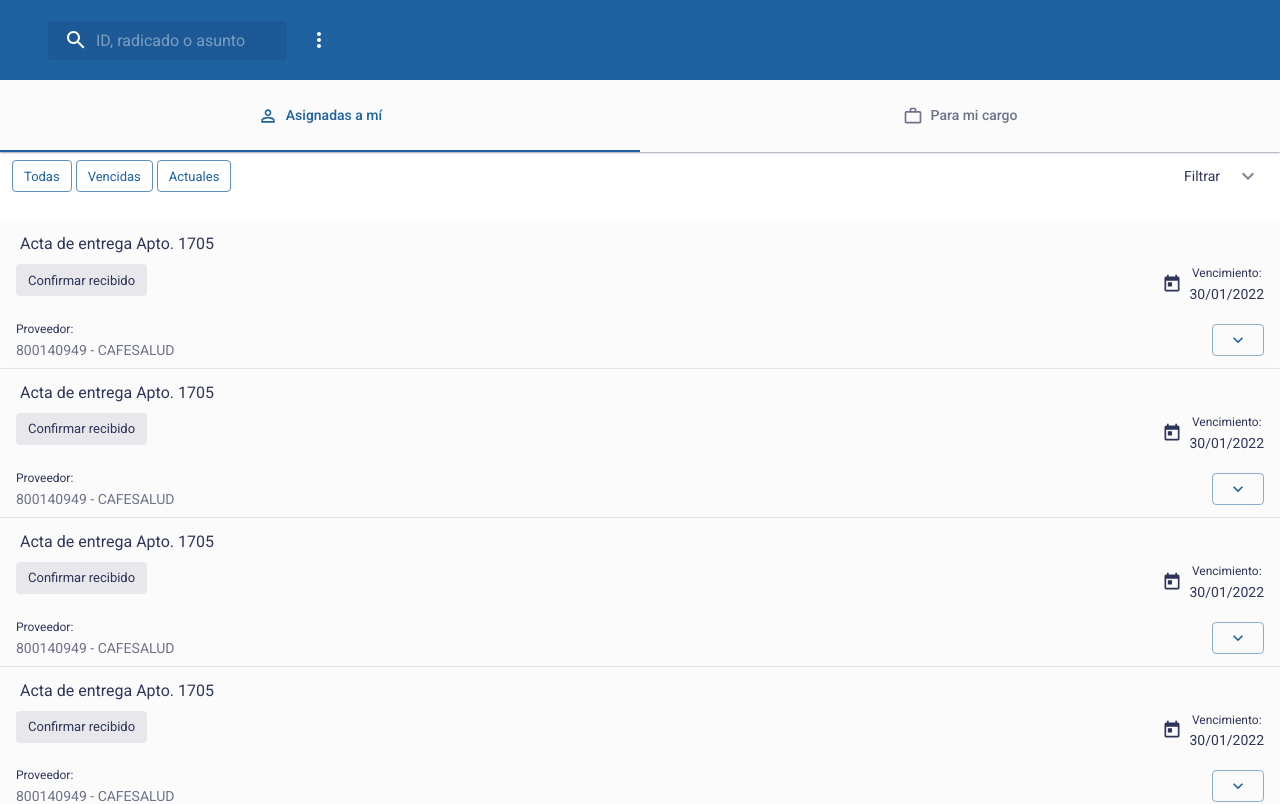
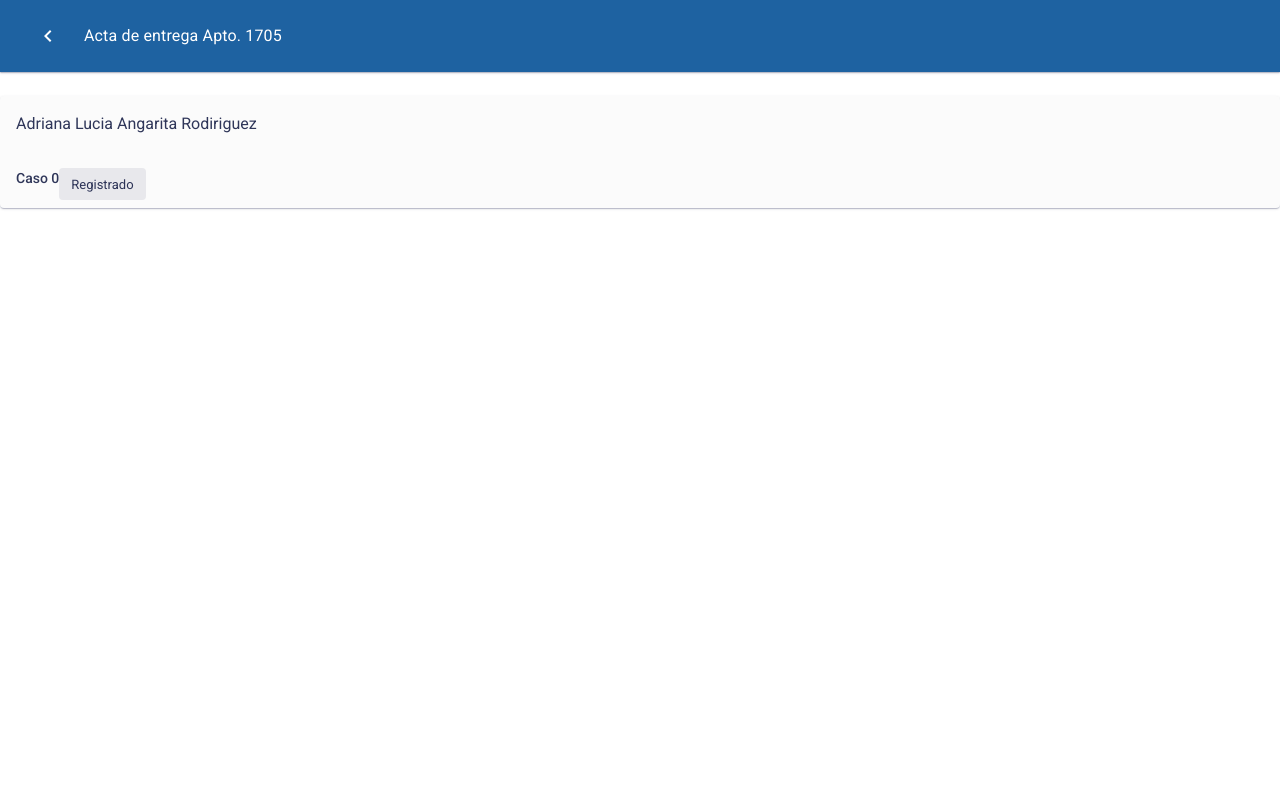
Before and after one commit to SincosoftSAS/hackathon, a React (Vite) app: page / in a window 1280 px wide. Shown: the top 804 px of the page. Built offline with nearby package versions, Linux system fonts and the light colour scheme.

Commit message:
06 - MiPrimeraVez

```diff
--- a/src/App.tsx
+++ b/src/App.tsx
@@ -1,9 +1,12 @@
+import { Actividad } from './containers/Actividades/components/Actividad';
+import Detalle from './containers/Actividades/components/Detalle/Detalle';
 import { Home } from './containers/Home';
 
 function App() {
   return (
     <>
-      <Home />
+      {/* <Home /> */}
+      <Detalle></Detalle>
     </>
   );
 }
--- /dev/null
+++ b/src/containers/Actividades/components/Detalle/CardDetalle.tsx
@@ -0,0 +1,29 @@
+import { Box, Card, CardContent, CardHeader, Chip, Stack, Typography } from '@mui/material'
+import React from 'react'
+
+export const CardDetalle = () => {
+  return (
+    <Box mt={3}>
+        <Card>
+            <CardHeader
+                title='Adriana Lucia Angarita Rodiriguez'
+                titleTypographyProps={{ variant: 'body1' }}
+                letterSpacing = {0.15}
+                color='text.primary'
+            >
+            </CardHeader>
+            <Box>
+                <CardContent>
+                    <Stack flexDirection='row'>
+                        <Typography color='text.primary' variant='subtitle2'>
+                            Caso 0
+                        </Typography>
+                        <Chip label='Registrado'/>
+                    </Stack>
+                </CardContent>
+            </Box>
+
+        </Card>
+    </Box>
+  )
+}
--- /dev/null
+++ b/src/containers/Actividades/components/Detalle/Detalle.tsx
@@ -0,0 +1,14 @@
+import React from 'react'
+import { CardDetalle } from './CardDetalle'
+import NavBar from './NavBar'
+
+const Detalle = () => {
+  return (
+    <>
+        <NavBar/>
+        <CardDetalle/>
+    </>
+  )
+}
+
+export default Detalle
--- /dev/null
+++ b/src/containers/Actividades/components/Detalle/NavBar.tsx
@@ -0,0 +1,24 @@
+import { AppBar, Box, IconButton, Toolbar, Typography } from '@mui/material'
+import ChevronLeftIcon from '@mui/icons-material/ChevronLeft';
+
+const NavBar = () => {
+  return (
+      <AppBar position="static">
+        <Toolbar sx={{paddingX: 1.5, paddingY:0.5}}>
+          <IconButton
+            size="medium"
+            color="inherit"
+            sx={{padding:1.5}}
+          >
+            <ChevronLeftIcon fontSize='medium'/>
+          </IconButton>
+          <Typography variant="subtitle1" letterSpacing={0.15}  component="div" ml={1.5} >
+            Acta de entrega Apto. 1705
+          </Typography>
+        </Toolbar>
+      </AppBar>
+
+  )
+}
+
+export default NavBar
```
